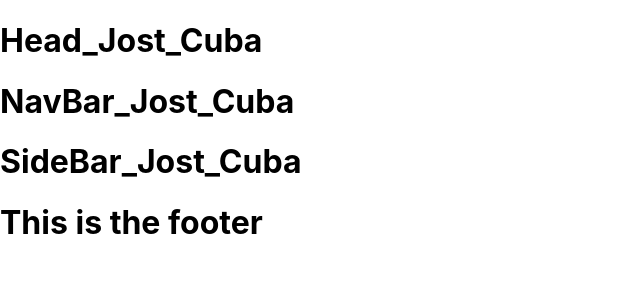
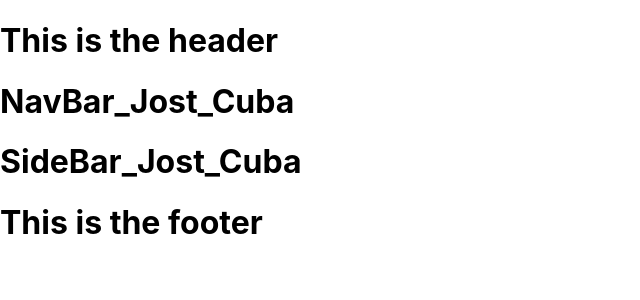
Before and after one commit to leosbelpoll/just_cuba, a React (Create React App) app in the folder client/: page / in a window 1280 px wide. Shown: the top 300 px of the page, without its empty margins (0-640 px from the left). Built offline with nearby package versions, Linux system fonts and the light colour scheme.

Commit message:
Modify Header component

```diff
--- a/client/src/components/Header.jsx
+++ b/client/src/components/Header.jsx
@@ -4,7 +4,7 @@ class Header extends Component {
   render() {
     return (
       <Fragment>
-        <h1>Head_Jost_Cuba</h1>
+        <h1>This is the header</h1>
       </Fragment>
     );
   }
```
